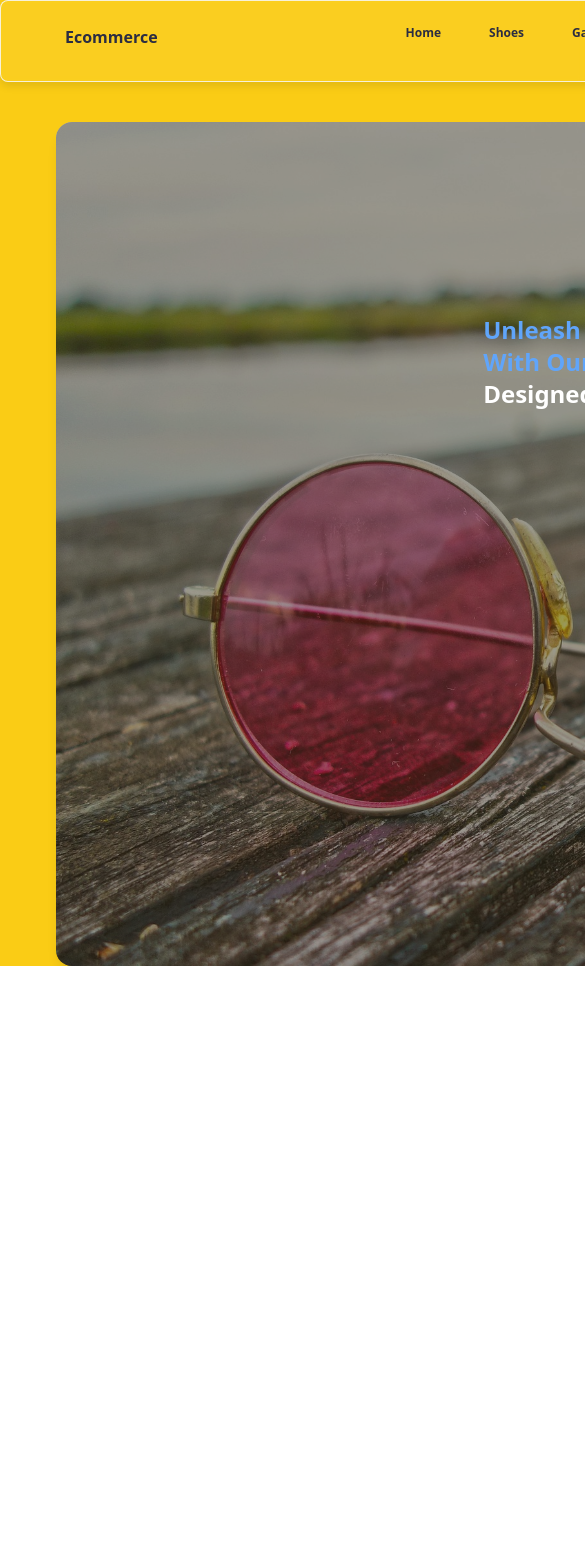
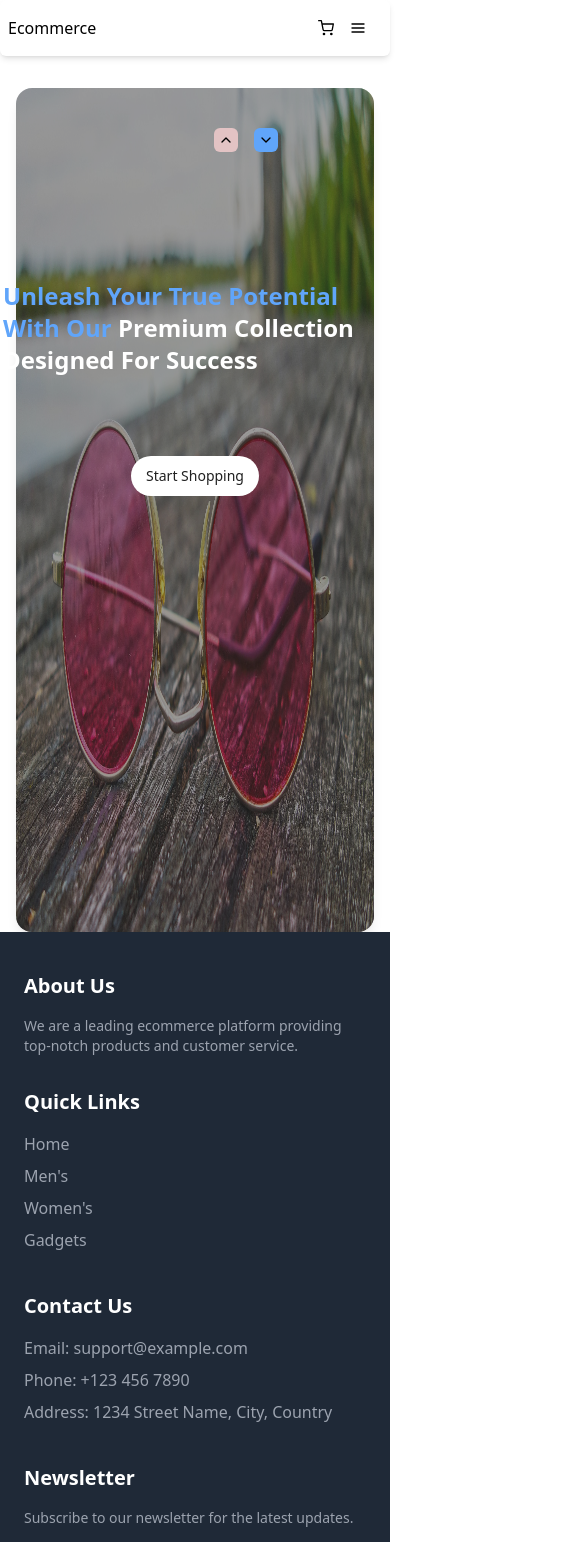
Before and after one commit to BenBaffoe/ecomm, a React (Create React App) app: page /hero in a window 390 px wide. Shown: the top 1542 px of the page, 585 px wide, since content can reach past the window. Before the commit the page ends 966 px from the top, so only its background shows below. Built offline with nearby package versions, Linux system fonts and the light colour scheme.

Commit message:
partialResponsivenessfix

```diff
--- a/package.json
+++ b/package.json
@@ -10,6 +10,7 @@
     "react-router-dom": "^7.1.2",
     "react-scripts": "5.0.1",
     "react-toastify": "^11.0.3",
+    "tailwindcss-animate": "^1.0.7",
     "validator": "^13.12.0",
     "web-vitals": "^4.2.4"
   },
--- a/src/App.js
+++ b/src/App.js
@@ -15,27 +15,29 @@ function App() {
   const showFooter = location.pathname !== '/signin' && location.pathname !== '/signup';
 
   return (
-    <div className="w-[160vh] bg-yellow-400 sm:bg-green-500 md:bg-orange-500 lg:bg-blue-500 xl:bg-black-darker sm:w-[186vh] md:w-[190vh] lg:w-[208vh] xl:w-[214vh]">
+    <div className="w-screen  sm:w-screen md:w-screen lg:w-screen xl:w-screen">
       {showNavbar && (
-        <div>
+        <div className="navbar  w-full h-12 bg-white fixed top-0 z-20">
           <Navbar />
         </div>
 
 
       )}
 
-
-      <Routes>
+<div className="w-full overflow-hidden">
+  <Routes>
         <Route path='/' element={<Home />} />
         <Route path='/signup' element={<SignUp />} />
         <Route path='/signin' element={<Signin />} />
         <Route path='/hero' element={<Hero/>}/>
       </Routes>
 
-{/*
+</div>
+
+
       {showFooter && (
        <Footer />
-      )} */}
+      )}
 
     </div>
   );
--- a/src/components/Footer.jsx
+++ b/src/components/Footer.jsx
@@ -3,37 +3,52 @@ import React from 'react'
 function Footer() {
   return (
     <div>
-      <footer className="bg-black-dark w-[190vh] overflow-hidden mt-32 lg:w-[208vh] sm:w-[190vh] md:w-[200vh] text-white py-16">
+     <footer class="bg-gray-800 text-white py-10">
+  <div class="container mx-auto grid grid-cols-1 sm:grid-cols-2 md:grid-cols-4 gap-8 px-6">
+    {/* <!-- About Section --> */}
+    <div>
+      <h3 class="text-xl font-semibold mb-4">About Us</h3>
+      <p class="text-sm text-gray-400">We are a leading ecommerce platform providing top-notch products and customer service.</p>
+    </div>
 
-        <div className="container mx-auto flex flex-col md:flex-row justify-between items-center mt-12">
-          <div className="mb-4 md:mb-0">
-            <a href="#" className="text-2xl font-bold text-black-newdark">Ecommerce</a>
-          </div>
+    {/* <!-- Quick Links Section --> */}
+    <div>
+      <h3 class="text-xl font-semibold mb-4">Quick Links</h3>
+      <ul>
+        <li class="mb-2"><a href="#" class="text-gray-400 hover:text-white">Home</a></li>
+        <li class="mb-2"><a href="#" class="text-gray-400 hover:text-white">Men's</a></li>
+        <li class="mb-2"><a href="#" class="text-gray-400 hover:text-white">Women's</a></li>
+        <li class="mb-2"><a href="#" class="text-gray-400 hover:text-white">Gadgets</a></li>
+      </ul>
+    </div>
 
-          <div className="flex space-x-8">
-            <a href="#" className="hover:text-grey-thin">About Us</a>
-            <a href="#" className="hover:text-grey-thin">Services</a>
-            <a href="#" className="hover:text-grey-thin">Contact</a>
-            <a href="#" className="hover:text-grey-thin">Privacy Policy</a>
-          </div>
+    {/* <!-- Contact Section --> */}
+    <div>
+      <h3 class="text-xl font-semibold mb-4">Contact Us</h3>
+      <ul>
+        <li class="mb-2"><span class="text-gray-400">Email: support@example.com</span></li>
+        <li class="mb-2"><span class="text-gray-400">Phone: +123 456 7890</span></li>
+        <li class="mb-2"><span class="text-gray-400">Address: 1234 Street Name, City, Country</span></li>
+      </ul>
+    </div>
 
-          <div className="flex space-x-4 mt-4 md:mt-0">
-            <a href="#" aria-label="Facebook" className="hover:text-blue-400">
-              {/* Facebook SVG */}
-            </a>
-            <a href="#" aria-label="Twitter" className="hover:text-blue-400">
-              {/* Twitter SVG */}
-            </a>
-            <a href="#" aria-label="Instagram" className="hover:text-blue-400">
-              {/* Instagram SVG */}
-            </a>
-          </div>
-        </div>
+    {/* <!-- Newsletter Section --> */}
+    <div>
+      <h3 class="text-xl font-semibold mb-4">Newsletter</h3>
+      <p class="text-sm text-gray-400 mb-4">Subscribe to our newsletter for the latest updates.</p>
+      <form class="flex">
+        <input type="email" class="rounded-l-lg p-2 outline-none w-full text-gray-700" placeholder="Your email" />
+        <button type="submit" class="bg-red-500 text-white rounded-r-lg px-4 hover:bg-red-600">Subscribe</button>
+      </form>
+    </div>
+  </div>
 
-        <div className="mt-8 text-center text-gray-400 text-sm">
-          &copy; 2025 BrandName. All rights reserved.
-        </div>
-      </footer>
+  {/* <!-- Footer Bottom Section --> */}
+  <div class="bg-gray-900 text-gray-400 text-center py-4 mt-8">
+    <p>&copy; 2025 Ecommerce Platform. All Rights Reserved.</p>
+  </div>
+</footer>
+
     </div>
   )
 }
--- a/src/components/Navbar.jsx
+++ b/src/components/Navbar.jsx
@@ -1,44 +1,58 @@
-import React from 'react'
-import { Search, ShoppingCart } from 'react-feather';
+import React, { useState } from 'react';
+import { Search, ShoppingCart, Menu, X } from 'react-feather';
+
+function Navbar() {
+  const [show, setShow] = useState(false);
+
+  return (
+    <div className='w-full overflow-hidden rounded-md shadow-md bg-white'>
+      <nav className='flex py-4 pr-6  shadow-sm pl-2 md:pl-8 md:pr-4 justify-between md:flex md:space-x-96 md:justify-normal '>
+      <div>
+        <p className='md:pt-3 pt-0 md:pl-6 pl-0'>Ecommerce</p>
+      </div>
+
+     <div className='flex  space-x-4 md:hidden'>
+      <button>
+        <ShoppingCart size={16} />
+      </button>
+
+      <button className='z-20' onClick={()=>setShow(!show)}>
+        {show ?  <X size={16}/> : <Menu size={16} />}
+      </button>
+
+     </div>
 
 
-function Navbar() {
-  return (
-    <div className='pb-6 h-full text-md shadow-3xl  bg-white white-glass shadow-gray-100 rounded-lg text-black-muted font-bold sm:w-full md:w-full lg:w-full w-full pt-6'>
- <div className='flex space-x-52  sm:flex sm:space-x-52 md:flex md:space-x-20 lg:flex lg:space-x-52 xl:flex xl:space-x-72'>
-    <div className='ml-16'>
-      <p>Ecommerce</p>
-    </div>
-    <div className='flex space-x-12  text-xs'>
-    <div className='cursor-pointer pl-10'>
-        Home
+     <div className='md:flex text-sm space-x-12 hidden'>
+      <p className='pt-3'>Home</p>
+      <p  className='pt-3'>Men's</p>
+      <p  className='pt-3'>Women's</p>
+      <p  className='pt-3'>Gadgets</p>
+      <div className='relative'>
+            <input
+              placeholder='Search here'
+              className='bg-gray-100 text-sm font-semibold outline-none rounded-full px-4 py-2 w-full'
+            />
+            <Search size={18} className='absolute top-2 right-3' />
       </div>
-      <div className='cursor-pointer'>
-        Shoes
-      </div>
-      <div className='cursor-pointer'>
-        Gadgets
-      </div>
-      <div className='cursor-pointer'>
-        Men's
-      </div>
-      <div className='cursor-pointer'>
-        Women's
-      </div>
+      <p><ShoppingCart size={16} className='mt-2' /></p>
+     </div>
+
+      </nav>
+
+    {show &&
+    <div className='w-full absolute top-0 pt-16 text-lg h-screen bg-grey-thin text-left pl-10'>
+      <p className='py-2'>Home</p>
+      <p className='py-2'>Men's</p>
+      <p className='py-2'>Women's</p>
+      <p className='py-2'>Gadgets</p>
     </div>
 
-    <div className='text-sm ml-0  flex space-x-14'>
-    <div className='w-40 relative h-8 rounded-xl'>
-      <input placeholder='search here' className='outline-none bg-grey-thin rounded-3xl text-center text-xs h-full w-full'/>
-      <Search size={16} className='absolute left-2 top-1.5'/>
+    }
+
+
     </div>
-    <div className=''>
-      <ShoppingCart size={16} className='mt-1' color='black'/>
-    </div>
-    </div>
-    </div>
-    </div>
-  )
+  );
 }
 
-export default Navbar
+export default Navbar;
--- a/src/components/Signin.jsx
+++ b/src/components/Signin.jsx
@@ -13,55 +13,56 @@ function Signin() {
   }
 
   return (
-    <div>
-      <div className='sm:flex md:flex lg:flex block bg-white w-12/12 sm:w-10/12'>
-      <div className='w-0 sm:w-0 md:w-6/12 lg:w-6/12'>
-          <img src={one} className='w-0 sm:w-0 sm:h-0 lg:w-4/5 lg:h-screen md:w-3/4 md:h-screen '/>
+    <div className='md:flex block bg-white overflow-hidden w-12/12 :w-10/12'>
+      <div className='w-0 lg:w-6/12'>
+          <img src={one} className='w-0 h-0 lg:w-full lg:h-screen '/>
         </div>
-        <div className='w-full sm:w-full  md:w-10/12 lg:w-5/12  mt-6 sm:mt-14 md:mt-2 lg:mt-2  ml-0 sm:ml-24 md:ml-28  lg:ml-20'>
-          <form className='w-full text-black-dark text-sm scrollbar-hide overflow-y-auto '>
-          <p className='text-xs font-normal mb-12 text-left ml-12 sm:ml-16 md:ml-0 lg:ml-0 text-black-dark'>Ecommerce</p>
-          <p className='text-2xl font-semibold text-left ml-12 sm:ml-16 md:ml-0 lg:ml-0 text-black-dark'>Welcome Back</p>
-          <p className='text-blue-400 text-left ml-12 sm:ml-16 md:ml-0 lg:ml-0 mb-6'>Log in</p>
+
+      <div className='w-full h-screen lg:w-6/12 flex items-start justify-start md:block    pl-4 md:pl-0 md:mt-4 mt-0 lg:ml-10'>
+      <div className='w-full md:flex md:w-full md:justify-center md:ml-28 md:mt-40 mt-0 lg:mt-0  ml-0 lg:ml-0 md:items-center'>
+      <form className='w-full text-black-dark text-sm scrollbar-hide overflow-y-auto '>
+          <p className='text-xs font-normal mb-8 text-left pt-6 md:pt-2 text-black-dark'>Ecommerce</p>
+          <p className='text-2xl font-semibold text-left  text-black-dark'>Welcome Back</p>
+          <p className='text-blue-400 text-left mb-6'>Log in</p>
 
 
 
         {/* username */}
           <div>
-          <label className='text-sm text-left ml-12 sm:ml-16 md:ml-4 lg:ml-0 text-black-dark font-light'>
+          <label className='text-sm text-left text-black-dark font-light'>
             Username
           </label>
           </div>
-          <div className='text-center sm:text-center md:text-center lg:text-left'>
-             <input name='username' placeholder='username' className='w-10/12 sm:w-9/12 lg:w-10/12  sm:h-12 md:h-12 lg:h-12 md:w-9/12   bg-gray-100  outline-none pl-3 h-12 rounded-lg mt-2 mb-4' />
+          <div className='text-left'>
+             <input name='username' placeholder='username' className='w-11/12  md:h-12  md:w-8/12  lg:w-10/12  lg:h-12   bg-gray-100  outline-none pl-3 h-12 rounded-lg mt-2 mb-4' />
           </div>
 
 
           {/* Email */}
             <div>
-          <label  className='text-sm text-left ml-12 sm:ml-16 md:ml-4 lg:ml-0 text-black-dark font-light'>
+          <label  className='text-sm text-left text-black-dark font-light'>
             Email address
           </label>
             </div>
-            <div className='text-center sm:text-center md:text-center lg:text-left'>
-                <input name='email' placeholder='email here' className='w-10/12 sm:w-9/12 lg:w-10/12  sm:h-12 md:h-12 lg:h-12 md:w-3/5  bg-gray-100 outline-none h-12 pl-3 rounded-lg mt-2 mb-4' />
+            <div className='text-left'>
+                <input name='email' placeholder='email here' className='w-11/12  md:h-12  md:w-8/12 lg:w-10/12  bg-gray-100 outline-none h-12 pl-3 rounded-lg mt-2 mb-4' />
             </div>
 
 
            {/* password */}
             <div>
-               <label className='text-sm ml-12 sm:ml-16 md:ml-4 lg:ml-0 text-black-dark text-left font-light'>
+               <label className='text-sm text-black-dark text-left font-light'>
               Password
             </label>
             </div>
-            <div className='text-center sm:text-center md:text-center lg:text-left'>
-            <input name='password' placeholder='password here'  className='w-10/12 sm:w-9/12 lg:w-10/12  sm:h-12 md:h-12 lg:h-12 md:w-3/5  text-left bg-gray-100  pl-3 outline-none h-12 rounded-lg mt-2 mb-4'/>
+            <div className='text-left'>
+            <input name='password' placeholder='password here'  className='w-11/12  md:w-8/12 lg:w-10/12  sm:h-12 md:h-12 lg:h-12  text-left bg-gray-100  pl-3 outline-none h-12 rounded-lg mt-2 mb-4'/>
             </div>
 
 
 
-           <div className='text-center lg:text-left'>
-               <button onClick={handleLoading} className='w-10/12  sm:h-12 md:h-12 lg:h-12 sm:w-9/12 lg:w-10/12 md:w-3/5 hover:border hover:border-black-dark rounded-xl h-14 mt-6 duration-700 transform hover:-translate-y-1  hover:bg-white hover:text-black-dark bg-blue-400'>
+           <div className='text-left'>
+              <button onClick={handleLoading} className='w-11/12  md:w-8/12 lg:w-10/12 hover:border hover:border-black-dark rounded-xl h-14 mt-6 duration-700 transform hover:-translate-y-1  hover:bg-white hover:text-black-dark bg-blue-400'>
              <div className='text-lg font-bold  hover:text-black-neutral  flex justify-center items-center text-center'>
               {handleshow ?  <img src={two} className='w-12 h-10'/> : <p>Log In</p>}
              </div>
@@ -69,7 +70,7 @@ function Signin() {
            </div>
 
            <div className='text-center  lg:text-left'>
-               <div className='flex justify-between w-10/12 sm:w-3/5 lg:w-4/5 md:w-3/5 ml-10 sm:ml-20 md:ml-2 lg:ml-0 mt-4 text-md'>
+               <div className='flex justify-between w-11/12  md:w-8/12  lg:w-10/12 ml-0 md:ml-2 lg:ml-0 mt-4 text-md'>
               <div>Don't have an account?</div>
               <Link to={'/signup'}>
              <div className='text-blue-400'>Register</div>
@@ -78,9 +79,14 @@ function Signin() {
            </div>
 
           </form>
-        </div>
       </div>
-    </div>
+
+      </div>
+
+
+      </div>
+
+
   )
 }
 
--- a/src/components/Signup.jsx
+++ b/src/components/Signup.jsx
@@ -78,10 +78,10 @@ function Signup() {
   return (
     <div>
       <div className='sm:block md:flex lg:flex block bg-white w-full'>
-      <div className='w-0 sm:w-0 md:w-5/12 lg:w-5/12'>
+      <div className='w-0   lg:w-6/12'>
           <img src={one} className='w-0 sm:w-0 sm:h-0 lg:w-3/4 lg:h-screen md:w-3/4 md:h-screen '/>
         </div>
-        <div className='w-12/12 sm:w-full md:w-5/12 lg:w-5/12  mt-2 sm:mt-2 md:mt-2 lg:mt-2  ml-0 sm:ml-24 md:ml-28 lg:ml-28'>
+        <div className='w-full md:w-full lg:w-6/12  mt-2 sm:mt-2 md:mt-2 lg:mt-2  ml-0  md:ml-28 lg:ml-6'>
           <form  onSubmit={handleLoading} className='w-full sm:w-full md:w-full lg:w-full text-black-dark  flex justify-center items-center sm:block md:block lg:block text-sm scrollbar-hide overflow-y-auto '>
           <div className='w-full sm:w-full md:w-full lg:w-full p-4 sm:p-0 md:p-0 lg:p-0'>
              <p className='text-xs font-normal text-left mb-4 text-black-dark'>Ecommerce</p>
--- a/src/index.css
+++ b/src/index.css
@@ -3,7 +3,7 @@
 @tailwind utilities;
 
 .white-glass{
-  background: rgba(247, 245, 241, 0.05);
+  /* background: rgba(247, 245, 241, 0.05); */
   box-shadow: 0 4px 8px rgba(0, 0, 0, 0.1);
   backdrop-filter: blur(3px);
   -webkit-backdrop-filter: blur(0.2px);
@@ -22,3 +22,9 @@
 .scrollbar-hide {
   -ms-overflow-style: none;
 }
+
+.navbar {
+  position: sticky;
+  top: 0;
+  z-index: 30;
+}
--- a/tailwind.config.js
+++ b/tailwind.config.js
@@ -52,5 +52,7 @@ module.exports = {
       },
     },
   },
-  plugins: [],
+  plugins: [
+    require('tailwindcss-animate'),
+  ],
 }
```
Also changed, not shown: src/components/Home.jsx (+141 -117 lines), 1 other file (tests, documents, lock files or other folders).
